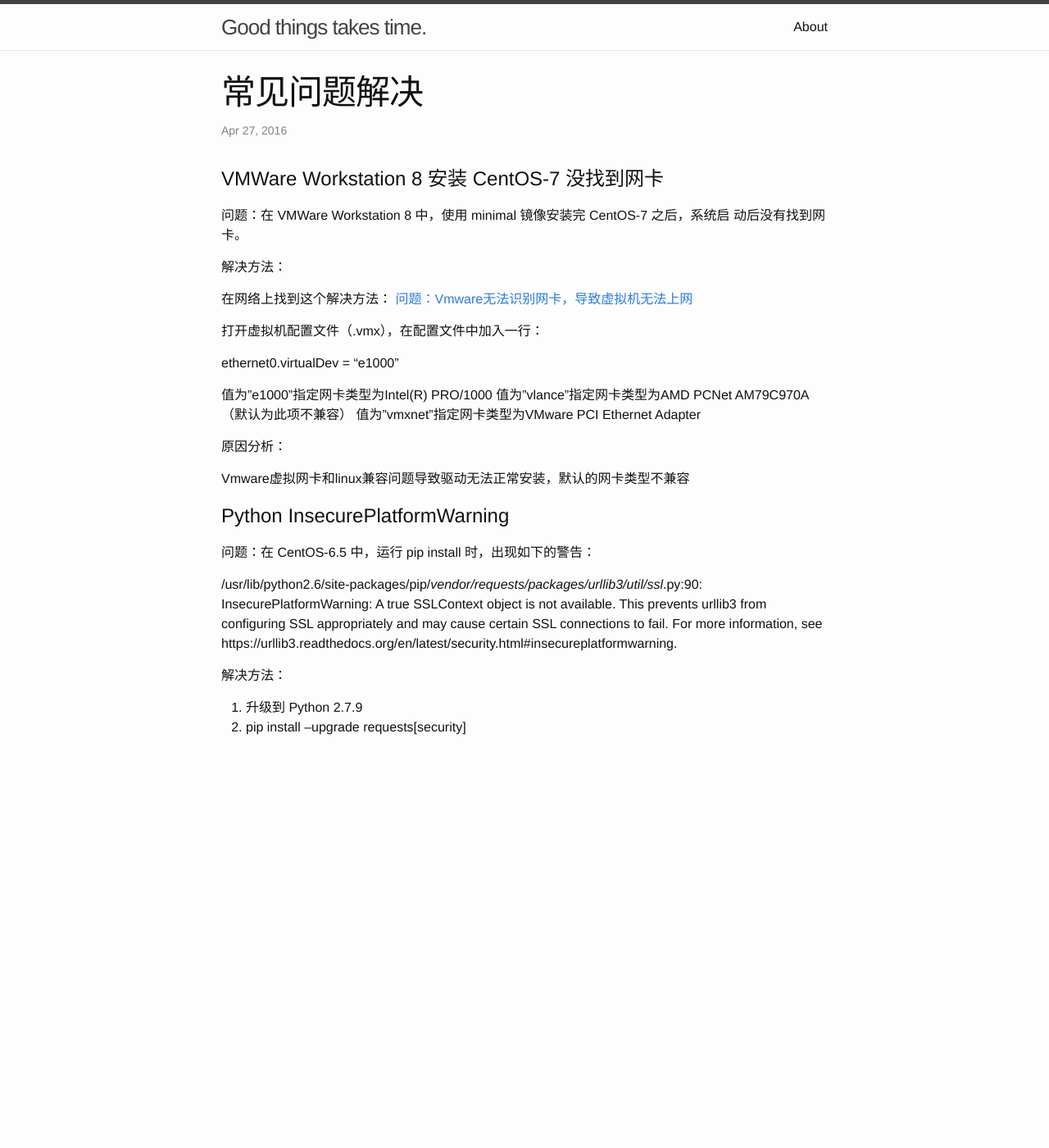
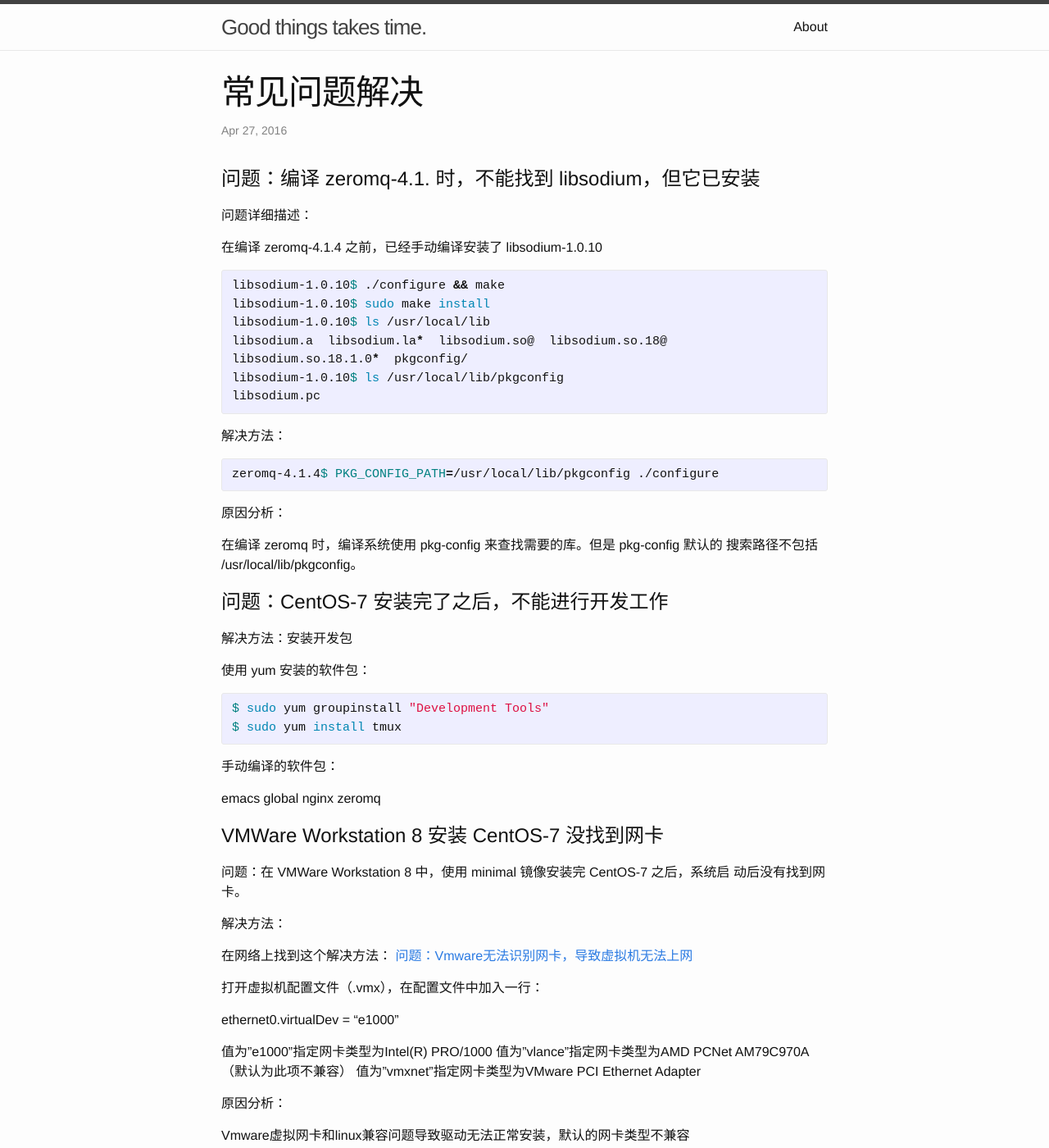
Before and after one commit to mofaph/mofaph.github.io, a Jekyll site: the page built from _posts/2016-04-27-problem-solved.md, in a window 1280 px wide and 1400 px high. Shown: the whole window at 82% size. Built offline with Jekyll 4.4.1, drawn with Linux system fonts in a browser that asks for light colours; Markdown is read by kramdown in place of the engine named in the settings.

Commit message:
problem-solved: 安装开发包

```diff
--- a/_posts/2016-04-27-problem-solved.md
+++ b/_posts/2016-04-27-problem-solved.md
@@ -2,6 +2,51 @@
 layout: post
 title: 常见问题解决
 ---
+
+# 问题：编译 zeromq-4.1. 时，不能找到 libsodium，但它已安装
+
+问题详细描述：
+
+在编译 zeromq-4.1.4 之前，已经手动编译安装了 libsodium-1.0.10
+
+{% highlight bash %}
+libsodium-1.0.10$ ./configure && make
+libsodium-1.0.10$ sudo make install
+libsodium-1.0.10$ ls /usr/local/lib
+libsodium.a  libsodium.la*  libsodium.so@  libsodium.so.18@
+libsodium.so.18.1.0*  pkgconfig/
+libsodium-1.0.10$ ls /usr/local/lib/pkgconfig
+libsodium.pc
+{% endhighlight %}
+
+解决方法：
+
+{% highlight bash %}
+zeromq-4.1.4$ PKG_CONFIG_PATH=/usr/local/lib/pkgconfig ./configure
+{% endhighlight %}
+
+原因分析：
+
+在编译 zeromq 时，编译系统使用 pkg-config 来查找需要的库。但是 pkg-config 默认的
+搜索路径不包括 /usr/local/lib/pkgconfig。
+
+# 问题：CentOS-7 安装完了之后，不能进行开发工作
+
+解决方法：安装开发包
+
+使用 yum 安装的软件包：
+
+{% highlight bash %}
+$ sudo yum groupinstall "Development Tools"
+$ sudo yum install tmux
+{% endhighlight %}
+
+手动编译的软件包：
+
+emacs
+global
+nginx
+zeromq
 
 # VMWare Workstation 8 安装 CentOS-7 没找到网卡
 
```
